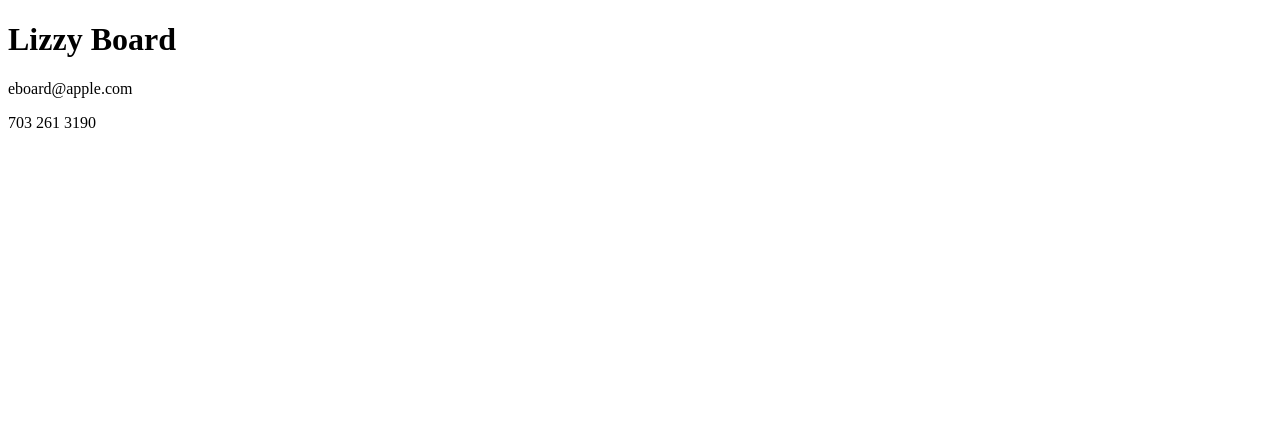
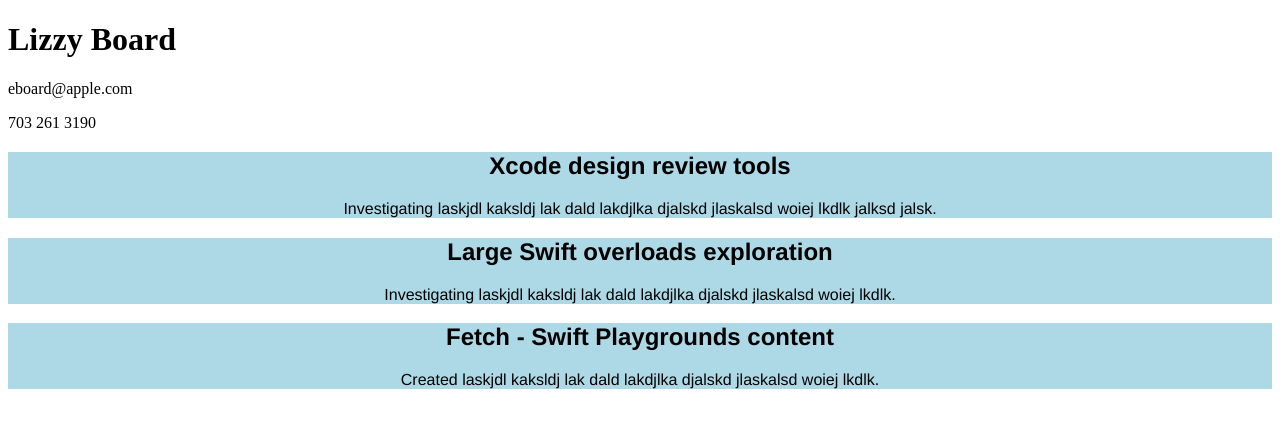
Before and after one commit to lizzyboard/lizzyboard.github.io, a plain HTML site: page index.html in a window 1280 px wide. Drawn offline with Linux system fonts and the light colour scheme.

Commit message:
Added divs

```diff
--- a/index.html
+++ b/index.html
@@ -1,10 +1,62 @@
 <!DOCTYPE html>
 <html>
-<body>
+    <head>
+        <style>
+            .portfolioItem {
+                border: 5px;
+                background-color: lightblue;
+                text-align: center;
+                padding: 100;
+                margin:100;
 
-<h1>Lizzy Board</h1>
-<p>eboard@apple.com</p>
-<p>703 261 3190</p>
+                font-family: Helvetica, Arial, sans-serif;
+                cursor: pointer;
+            }
 
-</body>
+            .link {
+                position: absolute;
+                width: 100%;
+                height: 100%;
+                top: 0;
+                left: 0;
+                z-index: 1;
+            }
+            a:link, a:visited, a:active {
+                text-decoration: none;
+                color: black;
+            }
+            a:hover {
+                text-decoration: none;
+                color: white;
+            }
+        </style>
+    </head>
+    <body>
+
+        <h1>Lizzy Board</h1>
+        <p>eboard@apple.com</p>
+        <p>703 261 3190</p>
+
+        <div class="portfolioItem">
+            <a href="https://www.apple.com/">
+                <h2>Xcode design review tools</h2>
+                <p>Investigating laskjdl kaksldj lak dald lakdjlka djalskd jlaskalsd woiej lkdlk jalksd jalsk.</p>
+            </a>
+        </div>
+
+        <div class="portfolioItem">
+            <a href="https://www.apple.com/">
+                <h2>Large Swift overloads exploration</h2>
+                <p>Investigating laskjdl kaksldj lak dald lakdjlka djalskd jlaskalsd woiej lkdlk.</p>
+            </a>
+        </div>
+
+        <div class="portfolioItem">
+            <a href="/fetch.html">
+                <h2>Fetch - Swift Playgrounds content</h2>
+                <p>Created laskjdl kaksldj lak dald lakdjlka djalskd jlaskalsd woiej lkdlk.</p>
+            </a>
+        </div>
+
+    </body>
 </html>
```
Also changed, not shown: fetch.html (added, +1 -0 lines).
